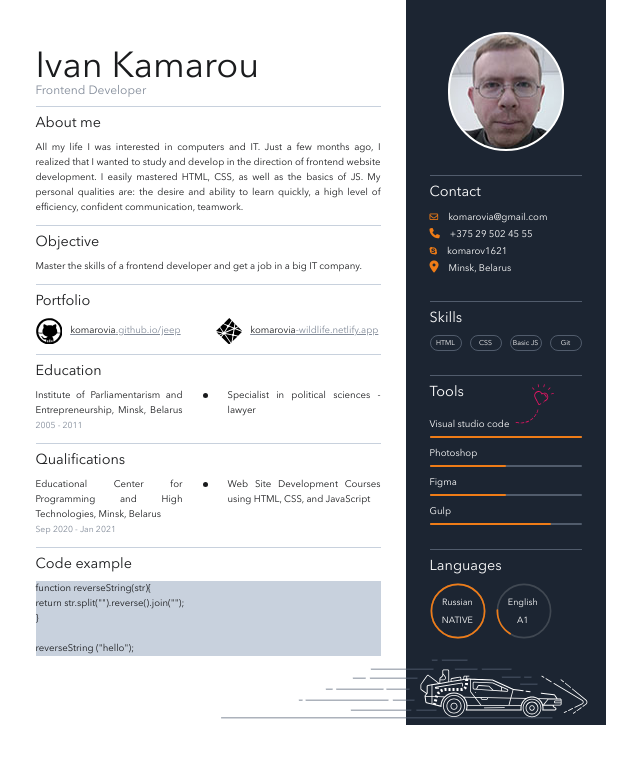
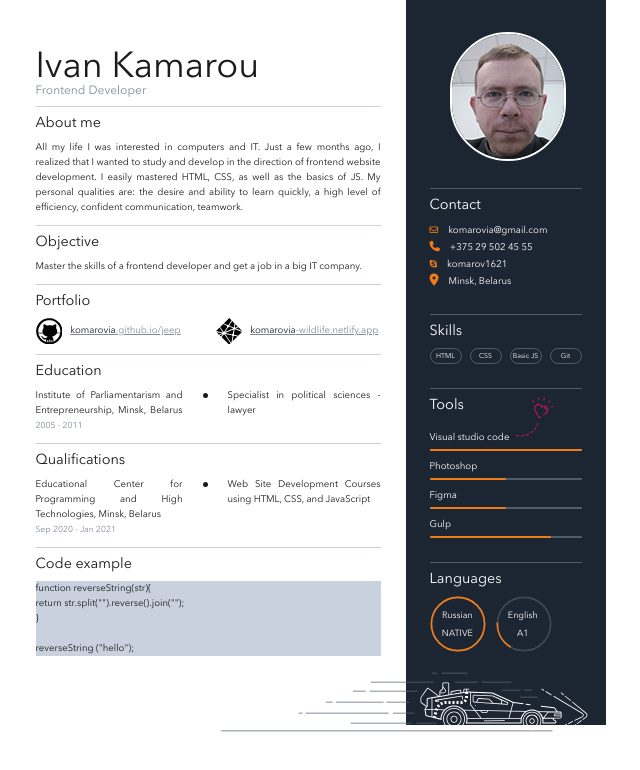
Before and after one commit to komarovia/rsschool-cv, a plain HTML site: page index.html in a window 1280 px wide. Shown: the whole page, without its empty margins (332-972 px from the left). Drawn offline with Linux system fonts and the light colour scheme.

Commit message:
fix: grammar mistakes and style for avatar img

```diff
--- a/index.html
+++ b/index.html
@@ -7,7 +7,7 @@
 	<meta http-equiv="x-ua-compatible" content="ie=edge">
 	<link rel="stylesheet" href="./reset.css">
 	<link rel="stylesheet" href="./style.css">
-	<title>Ivan Komarov | rsschool-cv</title>
+	<title>Ivan Kamarov | rsschool-cv</title>
 	<base target="_blank">
 </head>
 
@@ -132,7 +132,7 @@ m-1732 -2396 c162 -11 190 -18 190 -45 0 -11 -38 -12 -202 -7 -238 6 -333 -6
 
 			</div>
 			<div class="column__right">
-				<div class="avatar__container"></div>
+				<div class="avatar__container"><img class="avatar__img" src="./img/avatar.jpg" alt="avatar"></div>
 				<section class="section__right">
 					<h5 class="section__header section__header-right">Contact</h5>
 					<p class="section__description"><span class="fa fa-envelope-o" aria-hidden="true"></span><a
--- a/style.css
+++ b/style.css
@@ -106,10 +106,11 @@ body {
 .avatar__container {
   margin: 32px auto 0 auto;
   width: 112px;
-  height: 115px;
+}
+
+.avatar__img {
   border: solid 2px #fff;
   border-radius: 100px;
-  background: url(./img/avatar.jpg) 50% 95% no-repeat;
 }
 
 .section__right {
```
